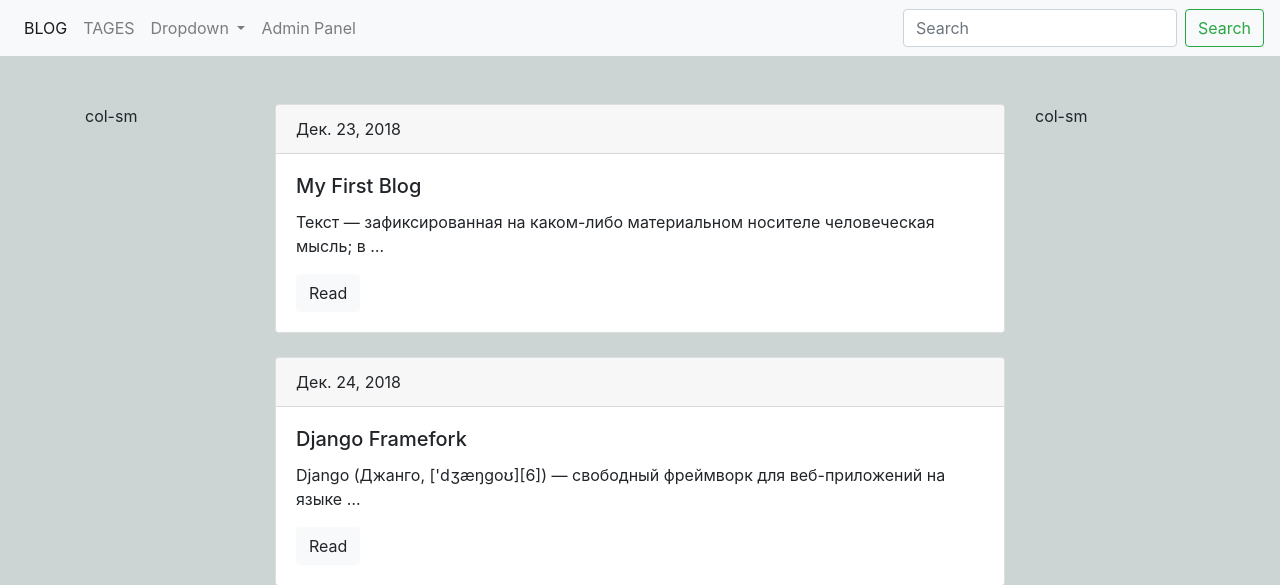
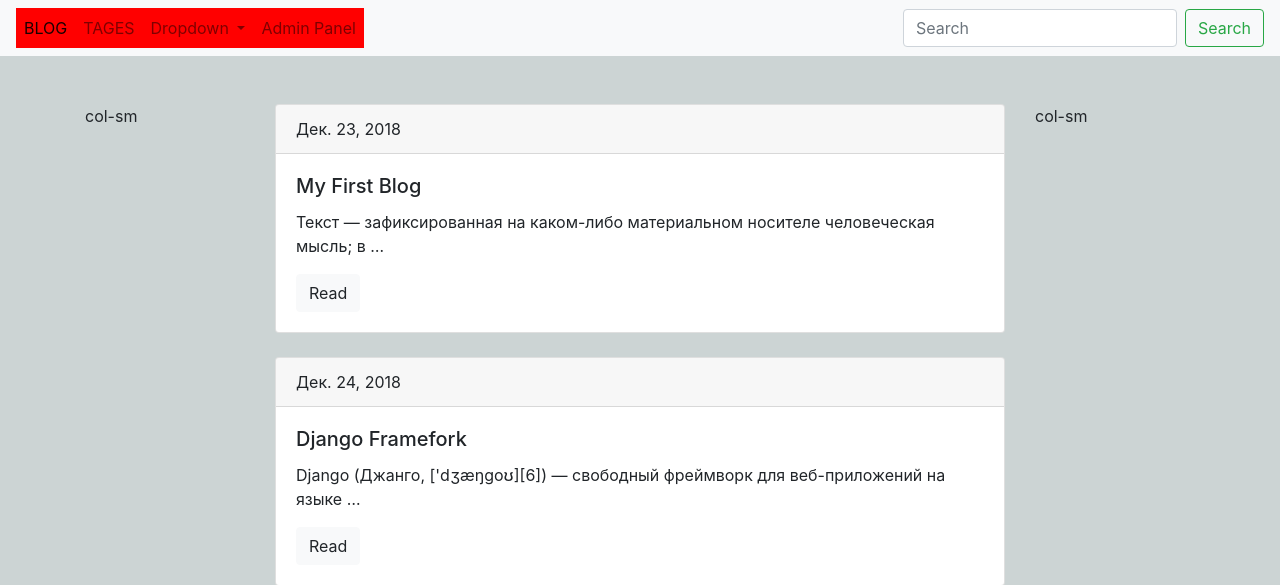
Before and after one commit to serasdeva/mysite, a Django app: page / in a window 1280 px wide. Shown: the top 585 px of the page. Run offline with Django 3.2, Linux system fonts and the light colour scheme; data comes from the database, SQL or seed files in the repository; some libraries are stand-ins or nearby versions.

Commit message:
style edit

```diff
--- a/static/style.css
+++ b/static/style.css
@@ -1,5 +1,9 @@
 body {
 	background-color: #ccd4d4;
+}
+
+a {
+	background-color: red;
 }
 
 a:hover {
```
